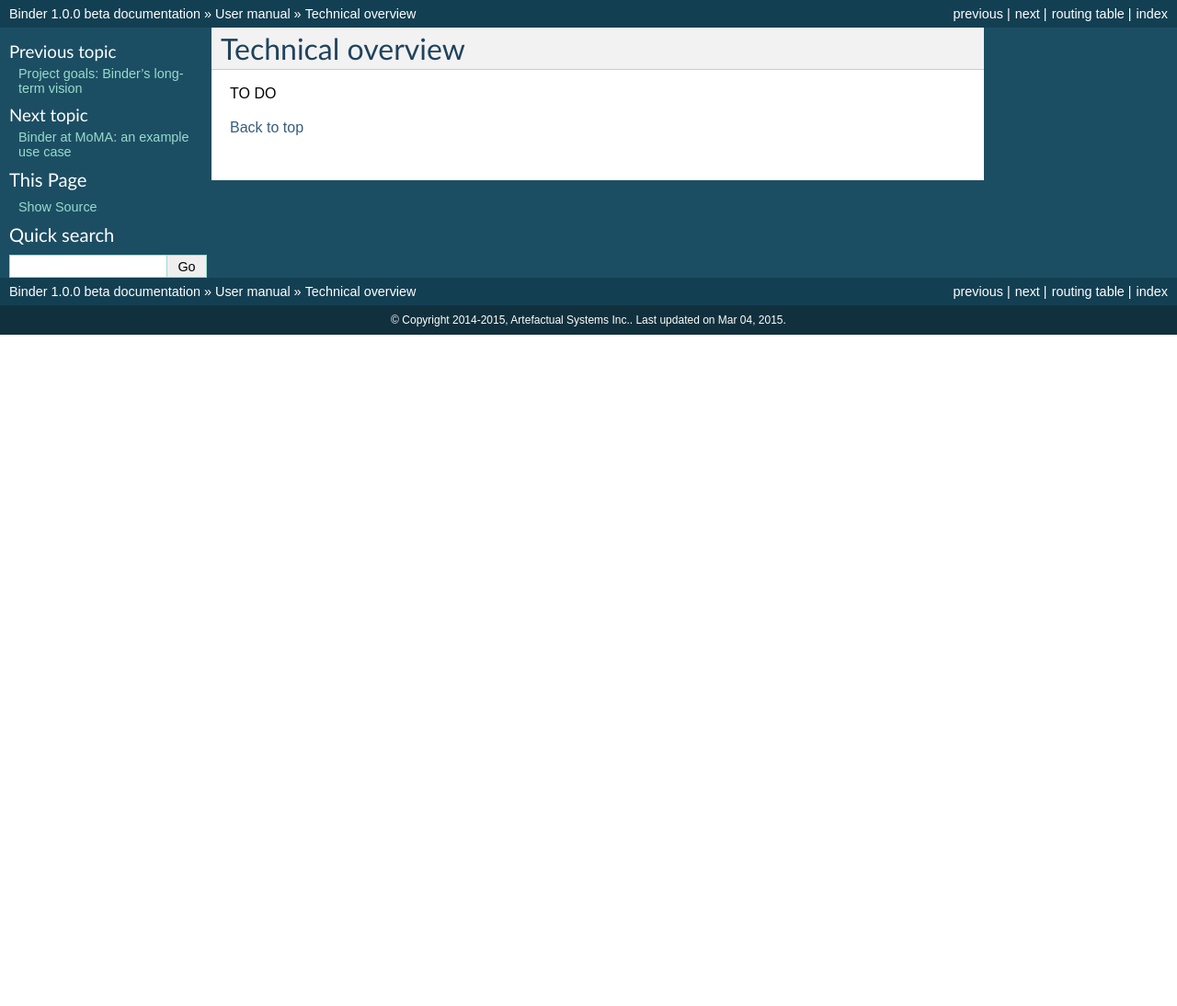
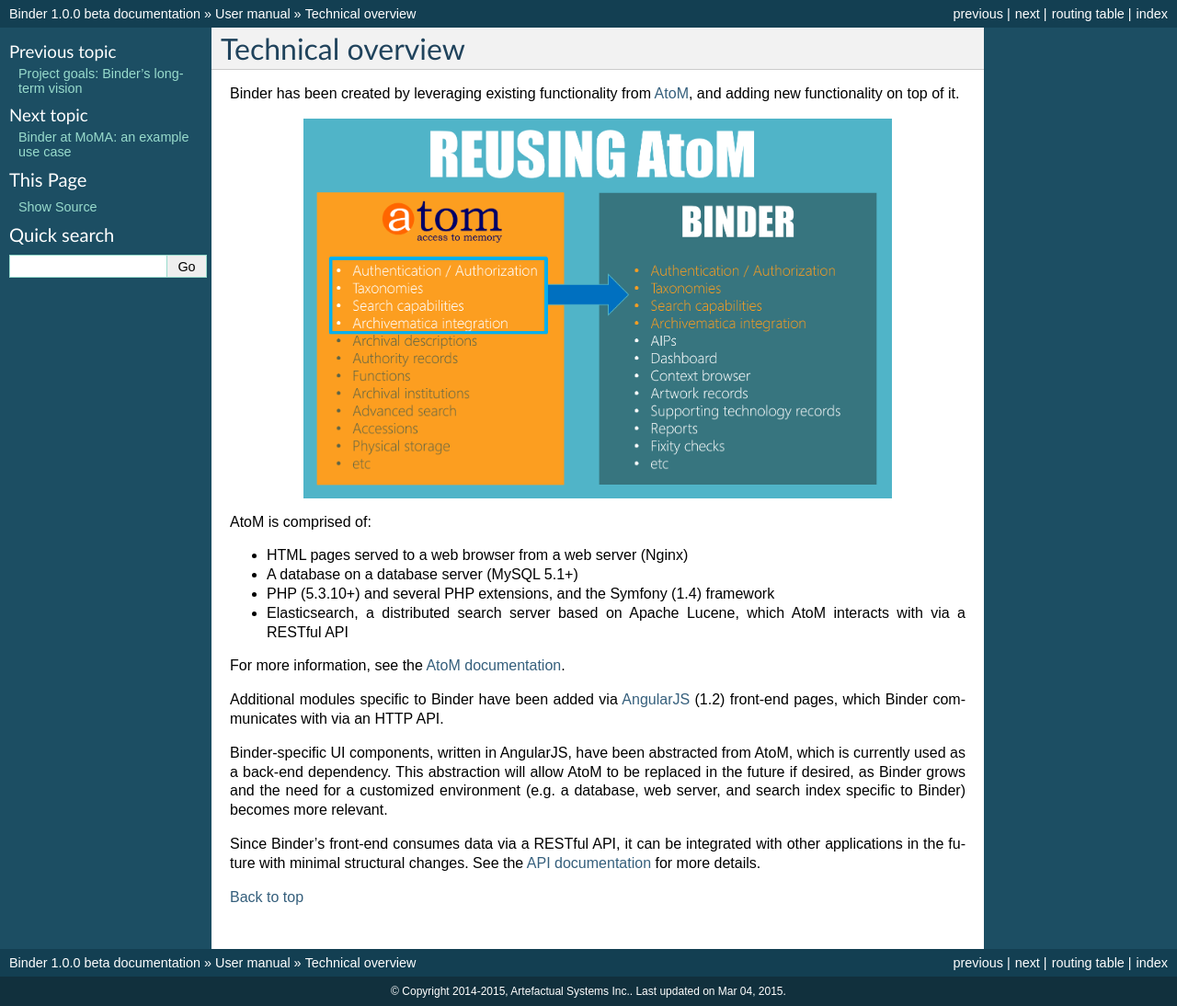
Before and after one commit to artefactual/binder-docs, a Sphinx documentation site: the page built from source/user-manual/overview/tech-overview.rst, in a window 1280 px wide. Shown: the whole page at 92% size. Built offline with Sphinx 7.4.7, drawn with Linux system fonts in a browser that asks for light colours; pages that are not in the unit, such as notebooks, are missing from menus; before the commit the page ends 900 px from its top, so only the background shows below that.

Commit message:
add content to tech overview

```diff
--- a/source/user-manual/overview/tech-overview.rst
+++ b/source/user-manual/overview/tech-overview.rst
@@ -4,6 +4,41 @@
 Technical overview
 ==================
 
-TO DO
+.. _Artefactual: http://www.artefactual.com/
+.. _AtoM: https://www.accesstomemory.org/
+.. _Archivematica: https://www.archivematica.org/
+.. _MoMA: http://www.moma.org/
+
+Binder has been created by leveraging existing functionality from AtoM_, and
+adding new functionality on top of it.
+
+.. image:: images/atom-binder.*
+   :align: center
+   :width: 80%
+   :alt: Reusing AtoM as a basis for Binder
+
+AtoM is comprised of:
+
+* HTML pages served to a web browser from a web server (Nginx)
+* A database on a database server (MySQL 5.1+)
+* PHP (5.3.10+) and several PHP extensions, and the Symfony (1.4) framework
+* Elasticsearch, a distributed search server based on Apache Lucene, which AtoM
+  interacts with via a RESTful API
+
+For more information, see the `AtoM documentation <https://www.accesstomemory.org/docs>`__.
+
+Additional modules specific to Binder have been added via
+`AngularJS <https://angularjs.org/>`__ (1.2) front-end pages, which Binder
+communicates with via an HTTP API.
+
+Binder-specific UI components, written in AngularJS, have been abstracted from
+AtoM, which is currently used as a back-end dependency. This abstraction will
+allow AtoM to be replaced in the future if desired, as Binder grows and the
+need for a customized environment (e.g. a database, web server, and search
+index specific to Binder) becomes more relevant.
+
+Since Binder’s front-end consumes data via a RESTful API, it can be integrated
+with other applications in the future with minimal structural changes. See the
+:ref:`API documentation <api>` for more details.
 
 :ref:`Back to top <tech-overview>`
```
Also changed, not shown: source/user-manual/overview/images/atom-binder.png (added).
